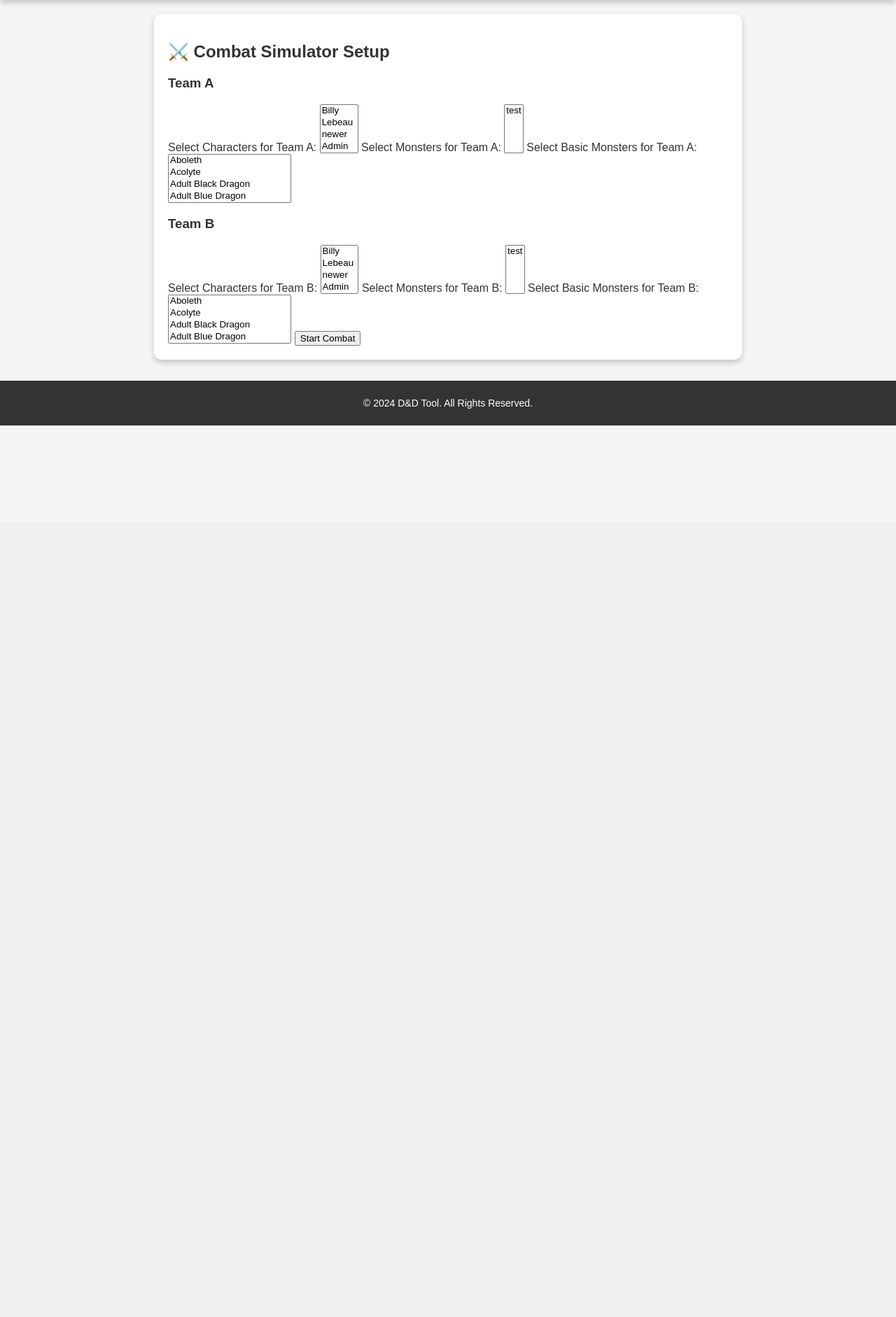
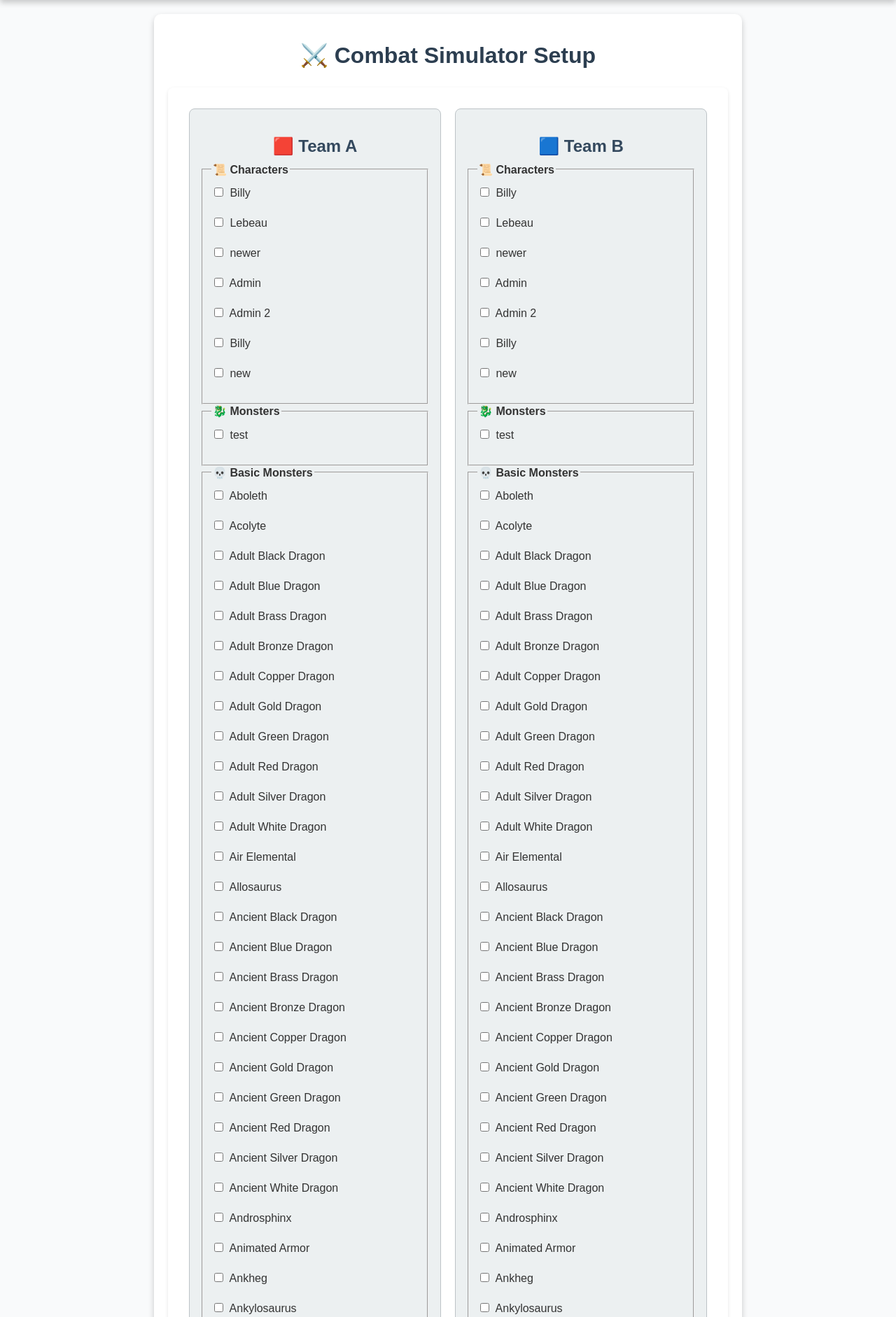
Before and after one commit to lebeaubm/DND, a Django app: page /accounts/combat_setup/ in a window 1280 px wide. Shown: the part 54-1936 px from the top of the page at 70% size. Before the commit the page ends 662 px from the top, so only its background shows below. Run offline with Django 5.2, Linux system fonts and the light colour scheme; data comes from the database, SQL or seed files in the repository.

Commit message:
not I AI

```diff
--- a/dnd_tool/accounts/templates/accounts/combat_setup.html
+++ b/dnd_tool/accounts/templates/accounts/combat_setup.html
@@ -1,53 +1,83 @@
 {% extends 'base.html' %}
 {% block content %}
 <h2>⚔️ Combat Simulator Setup</h2>
-<form method="POST" action="{% url 'simulate_combat' %}">
+
+<form method="POST" action="{% url 'simulate_combat' %}" class="combat-setup-form">
     {% csrf_token %}
 
-    <h3>Team A</h3>
-    <label>Select Characters for Team A:</label>
-    <select name="team_a_characters" multiple>
+    <div class="team-container">
+        <!-- Team A -->
+        <div class="team team-a">
+            <h3>🟥 Team A</h3>
+            <fieldset>
+                <legend>📜 Characters</legend>
                 {% for character in characters %}
-            <option value="char_{{ character.id }}">{{ character.name }}</option>
+                    <label>
+                        <input type="checkbox" name="team_a_combatants" value="char_{{ character.id }}">
+                        {{ character.name }}
+                    </label><br>
                 {% endfor %}
-    </select>
+            </fieldset>
 
-    <label>Select Monsters for Team A:</label>
-    <select name="team_a_monsters" multiple>
+            <fieldset>
+                <legend>🐉 Monsters</legend>
                 {% for monster in monsters %}
-            <option value="mon_{{ monster.id }}">{{ monster.name }}</option>
+                    <label>
+                        <input type="checkbox" name="team_a_combatants" value="mon_{{ monster.id }}">
+                        {{ monster.name }}
+                    </label><br>
                 {% endfor %}
-    </select>
+            </fieldset>
 
-    <label>Select Basic Monsters for Team A:</label>
-    <select name="team_a_basic_monsters" multiple>
+            <fieldset>
+                <legend>💀 Basic Monsters</legend>
                 {% for basic_monster in basic_monsters %}
-            <option value="bmon_{{ basic_monster.id }}">{{ basic_monster.name }}</option>
+                    <label>
+                        <input type="checkbox" name="team_a_combatants" value="bmon_{{ basic_monster.id }}">
+                        {{ basic_monster.name }}
+                    </label><br>
                 {% endfor %}
-    </select>
+            </fieldset>
+        </div>
 
-    <h3>Team B</h3>
-    <label>Select Characters for Team B:</label>
-    <select name="team_b_characters" multiple>
+        <!-- Team B -->
+        <div class="team team-b">
+            <h3>🟦 Team B</h3>
+            <fieldset>
+                <legend>📜 Characters</legend>
                 {% for character in characters %}
-            <option value="char_{{ character.id }}">{{ character.name }}</option>
+                    <label>
+                        <input type="checkbox" name="team_b_combatants" value="char_{{ character.id }}">
+                        {{ character.name }}
+                    </label><br>
                 {% endfor %}
-    </select>
+            </fieldset>
 
-    <label>Select Monsters for Team B:</label>
-    <select name="team_b_monsters" multiple>
+            <fieldset>
+                <legend>🐉 Monsters</legend>
                 {% for monster in monsters %}
-            <option value="mon_{{ monster.id }}">{{ monster.name }}</option>
+                    <label>
+                        <input type="checkbox" name="team_b_combatants" value="mon_{{ monster.id }}">
+                        {{ monster.name }}
+                    </label><br>
                 {% endfor %}
-    </select>
+            </fieldset>
 
-    <label>Select Basic Monsters for Team B:</label>
-    <select name="team_b_basic_monsters" multiple>
+            <fieldset>
+                <legend>💀 Basic Monsters</legend>
                 {% for basic_monster in basic_monsters %}
-            <option value="bmon_{{ basic_monster.id }}">{{ basic_monster.name }}</option>
+                    <label>
+                        <input type="checkbox" name="team_b_combatants" value="bmon_{{ basic_monster.id }}">
+                        {{ basic_monster.name }}
+                    </label><br>
                 {% endfor %}
-    </select>
+            </fieldset>
+        </div>
+    </div>
 
-    <button type="submit">Start Combat</button>
+    <div class="action-buttons">
+        <button type="submit" class="start-combat-btn">⚔️ Start Combat</button>
+        <button type="reset" class="reset-btn">🔄 Reset</button>
+    </div>
 </form>
 {% endblock %}
--- a/dnd_tool/accounts/urls.py
+++ b/dnd_tool/accounts/urls.py
@@ -20,9 +20,8 @@ urlpatterns = [
     path('basic_monsters/', views.basic_monster_list, name='basic_monster_list'),
     path('basic_monster/<int:monster_id>/', views.basic_monster_detail, name='basic_monster_detail'),
 
-     path('combat_setup/', views.combat_setup, name='combat_setup'),
+    path('combat_setup/', views.combat_setup, name='combat_setup'),
     path('simulate_combat/', views.simulate_combat, name='simulate_combat'),
 
 
-
 ]
--- a/dnd_tool/accounts/views.py
+++ b/dnd_tool/accounts/views.py
@@ -11,6 +11,7 @@ from .models import Monster
 from .utils.text_parser import parse_text_to_monster
 from .models import CharacterSheet, BasicMonster, Monster
 from combat.combat_engine import Entity, run_combat
+from django.http import JsonResponse
 
 
 # Signup View
@@ -404,41 +405,32 @@ def combat_setup(request):
 
 def simulate_combat(request):
     if request.method == 'POST':
-        # Parse Team A
-        team_a = []
-        for key in ['team_a_characters', 'team_a_monsters', 'team_a_basic_monsters']:
-            ids = request.POST.getlist(key)
-            for entity_id in ids:
-                prefix, id = entity_id.split('_')
-                if prefix == 'char':
-                    obj = CharacterSheet.objects.get(id=id)
-                elif prefix == 'mon':
-                    obj = Monster.objects.get(id=id)
-                elif prefix == 'bmon':
-                    obj = BasicMonster.objects.get(id=id)
+        def get_entities(entity_ids, prefix, model):
+            entities = []
+            for entity_id in entity_ids:
+                if entity_id.startswith(prefix):
+                    obj = model.objects.get(id=entity_id.split('_')[1])
+                    entities.append(Entity.from_db_object(obj))
+            return entities
 
-                team_a.append(Entity.from_db_object(obj))
+        team_a_ids = request.POST.getlist('team_a_combatants')
+        team_b_ids = request.POST.getlist('team_b_combatants')
 
-        # Parse Team B
-        team_b = []
-        for key in ['team_b_characters', 'team_b_monsters', 'team_b_basic_monsters']:
-            ids = request.POST.getlist(key)
-            for entity_id in ids:
-                prefix, id = entity_id.split('_')
-                if prefix == 'char':
-                    obj = CharacterSheet.objects.get(id=id)
-                elif prefix == 'mon':
-                    obj = Monster.objects.get(id=id)
-                elif prefix == 'bmon':
-                    obj = BasicMonster.objects.get(id=id)
+        team_a = (
+            get_entities(team_a_ids, 'char', CharacterSheet) +
+            get_entities(team_a_ids, 'mon', Monster) +
+            get_entities(team_a_ids, 'bmon', BasicMonster)
+        )
+        team_b = (
+            get_entities(team_b_ids, 'char', CharacterSheet) +
+            get_entities(team_b_ids, 'mon', Monster) +
+            get_entities(team_b_ids, 'bmon', BasicMonster)
+        )
 
-                team_b.append(Entity.from_db_object(obj))
-
-        # Run Combat
         combat_result = run_combat(team_a, team_b)
 
         return render(request, 'accounts/combat_result.html', {'combat_result': combat_result})
-    return JsonResponse({'error': 'Invalid request'}, status=400)
+    return render(request, 'accounts/combat_setup.html')
 
 
 def combat_result(request):
--- /dev/null
+++ b/dnd_tool/static/combat_setup.css
@@ -0,0 +1,100 @@
+/* General Styling */
+body {
+    font-family: 'Arial', sans-serif;
+    background-color: #f9fafb;
+    margin: 0;
+    padding: 0;
+}
+
+h2 {
+    text-align: center;
+    font-size: 2em;
+    margin-top: 20px;
+    color: #2c3e50;
+}
+
+/* Combat Form */
+.combat-setup-form {
+    display: flex;
+    flex-direction: column;
+    align-items: center;
+    margin: 20px auto;
+    padding: 20px;
+    border-radius: 8px;
+    background-color: #ffffff;
+    box-shadow: 0 2px 5px rgba(0, 0, 0, 0.1);
+    max-width: 900px;
+}
+
+.team-container {
+    display: flex;
+    justify-content: space-around;
+    width: 100%;
+    margin-bottom: 20px;
+}
+
+.team {
+    flex: 1;
+    margin: 10px;
+    padding: 15px;
+    border-radius: 8px;
+    background-color: #ecf0f1;
+    border: 1px solid #bdc3c7;
+}
+
+.team h3 {
+    text-align: center;
+    font-size: 1.5em;
+    margin-bottom: 10px;
+    color: #34495e;
+}
+
+.team legend {
+    font-weight: bold;
+    margin-bottom: 8px;
+}
+
+.team label {
+    display: block;
+    margin-bottom: 5px;
+}
+
+.team input[type="checkbox"] {
+    margin-right: 5px;
+}
+
+/* Action Buttons */
+.action-buttons {
+    display: flex;
+    justify-content: center;
+    margin-top: 20px;
+}
+
+.start-combat-btn {
+    background-color: #27ae60;
+    color: white;
+    font-size: 1em;
+    padding: 10px 20px;
+    margin-right: 10px;
+    border: none;
+    border-radius: 4px;
+    cursor: pointer;
+}
+
+.start-combat-btn:hover {
+    background-color: #219150;
+}
+
+.reset-btn {
+    background-color: #e67e22;
+    color: white;
+    font-size: 1em;
+    padding: 10px 20px;
+    border: none;
+    border-radius: 4px;
+    cursor: pointer;
+}
+
+.reset-btn:hover {
+    background-color: #cf6d17;
+}
--- a/dnd_tool/templates/base.html
+++ b/dnd_tool/templates/base.html
@@ -7,6 +7,8 @@
     <meta name="viewport" content="width=device-width, initial-scale=1.0">
     <title>{% block title %}D&D Tool{% endblock %}</title>
     <link rel="stylesheet" href="{% static 'style.css' %}">
+    <link rel="stylesheet" href="{% static 'combat_setup.css' %}">
+
 </head>
 
 <body>
```
Lines whose indentation alone changed are shown as unchanged.
